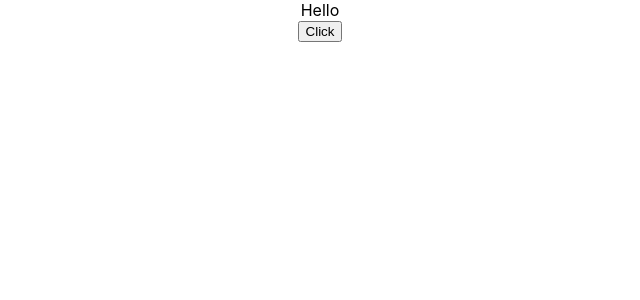
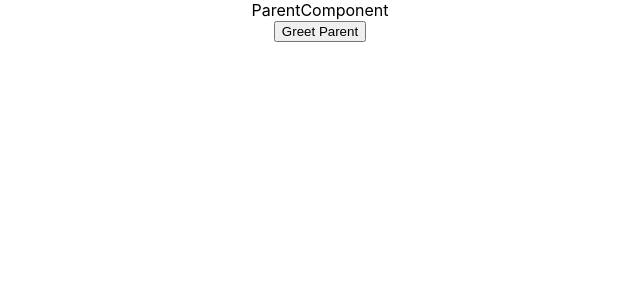
Before and after one commit to sawfiz/React-Codevolution, a React (Create React App) app in the folder hello-world/: page / in a window 1280 px wide. Shown: the top 300 px of the page, without its empty margins (320-960 px from the left). Built offline with nearby package versions, Linux system fonts and the light colour scheme.

Commit message:
15 methods at props

```diff
--- a/hello-world/src/App.js
+++ b/hello-world/src/App.js
@@ -8,11 +8,13 @@
 import FunctionClick from './components/FunctionClick';
 import ClassClick from './components/ClassClick';
 import EventBind from './EventBind';
+import ParentComponent from './components/ParentComponent';
 
 function App() {
   return (
     <div className="App">
-      <EventBind />
+      <ParentComponent />
+      {/* <EventBind /> */}
       {/* <FunctionClick /> */}
       {/* <ClassClick /> */}
       {/* <Counter /> */}
--- /dev/null
+++ b/hello-world/src/components/ChildComponent.js
@@ -0,0 +1,11 @@
+import React from 'react';
+
+function ChildComponent(props) {
+  return (
+    <div>
+      <button onClick={() => props.greetHandler('child')}>Greet Parent</button>
+    </div>
+  );
+}
+
+export default ChildComponent;
--- /dev/null
+++ b/hello-world/src/components/ParentComponent.js
@@ -0,0 +1,26 @@
+import React, { Component } from 'react';
+import ChildComponent from './ChildComponent';
+
+class ParentComponent extends Component {
+  constructor(props) {
+    super(props);
+
+    this.state = {
+      parentName: 'Parent',
+    };
+
+    this.greetParent = this.greetParent.bind(this);
+  }
+
+  greetParent(childName) {
+    alert(`Hello ${this.state.parentName} from ${childName}`);
+  }
+
+  render() {
+    return <div>ParentComponent
+      <ChildComponent greetHandler={this.greetParent} />
+    </div>;
+  }
+}
+
+export default ParentComponent;
```
